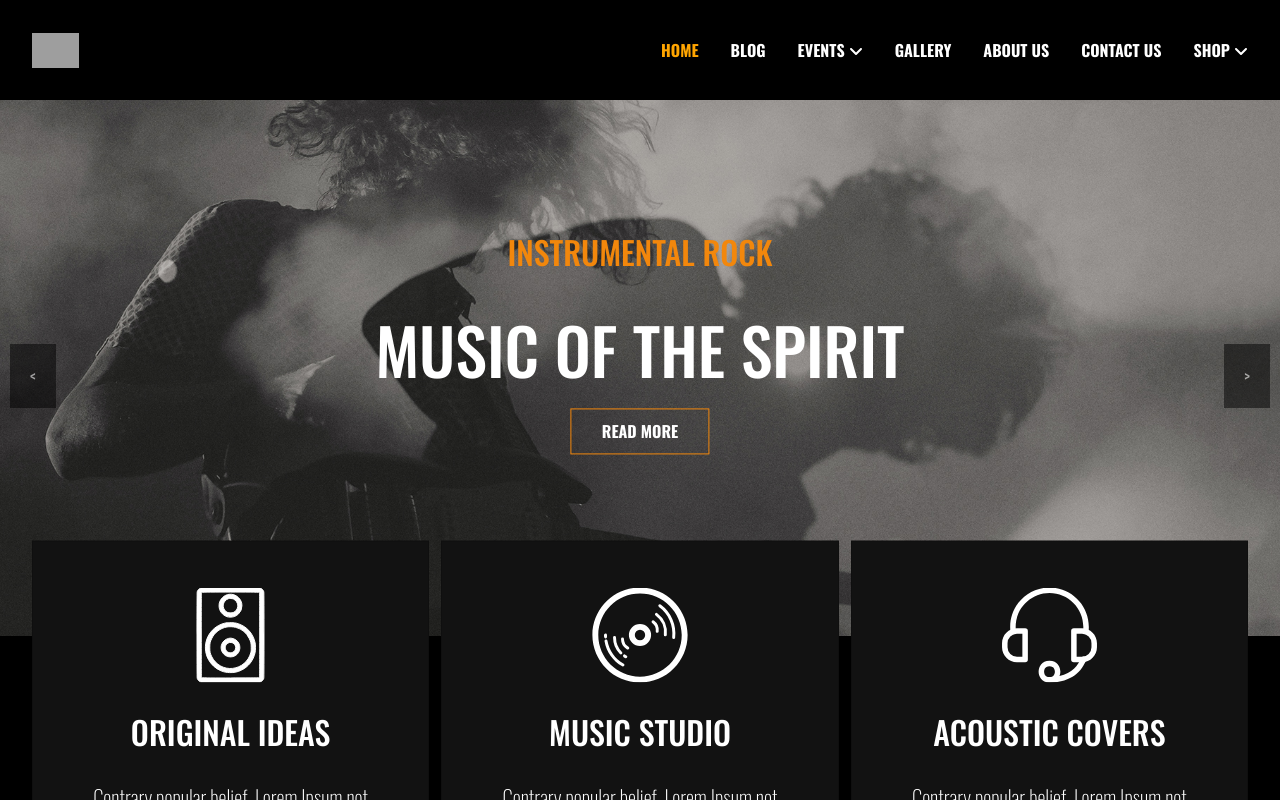
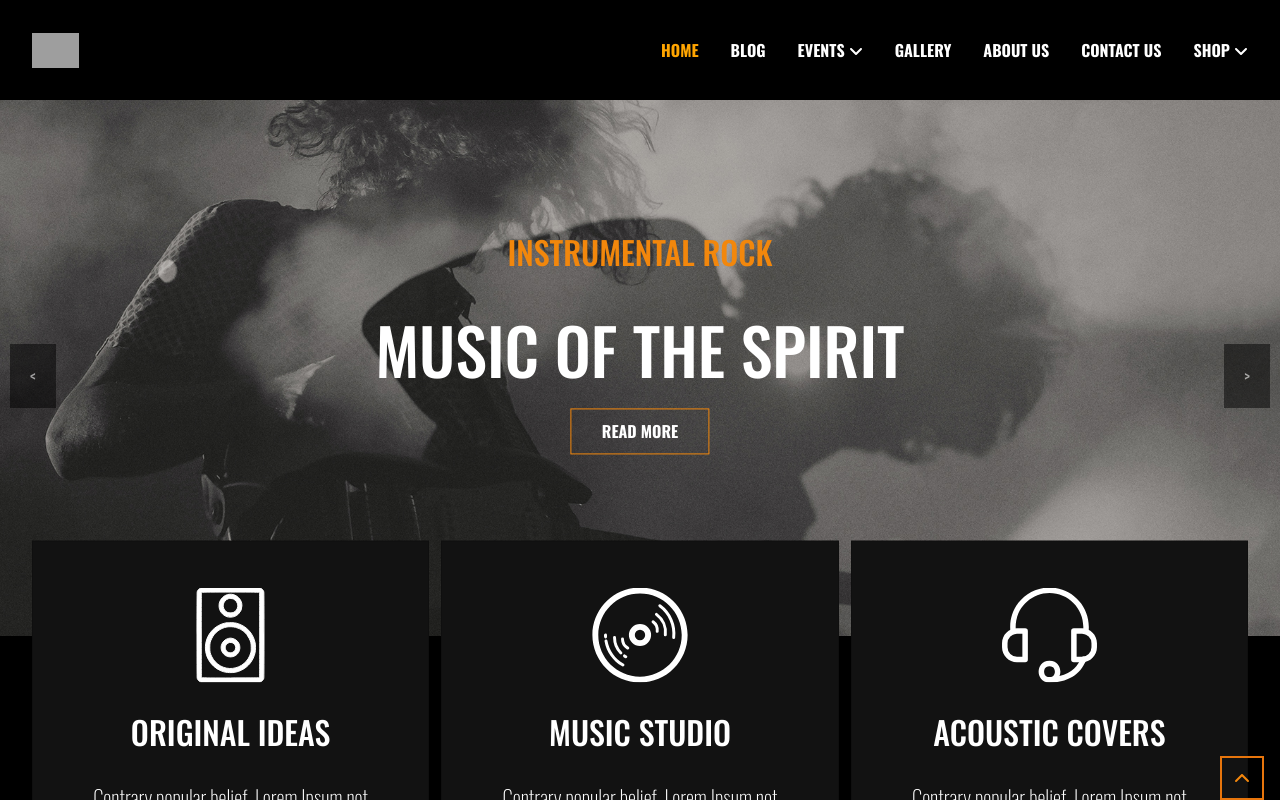
Before and after one commit to AndreaMargutti/proj-html-vuejs, a Vue app: page / in a window 1280 px wide. Shown: the top 800 px of the page. Built offline with nearby package versions, Linux system fonts and the light colour scheme; grey boxes are pictures that could not be loaded.

Commit message:
Added Button Scroll Top

```diff
--- a/src/App.vue
+++ b/src/App.vue
@@ -2,13 +2,20 @@
 import AppHeader from "./components/AppHeader.vue";
 import AppMain from "./components/AppMain.vue";
 import AppFooter from "./components/AppFooter.vue";
+import ScrollTopButton from "./components/ScrollTopButton.vue";
 
 export default {
     name: "App",
     components: {
         AppHeader,
         AppMain,
-        AppFooter
+        AppFooter,
+        ScrollTopButton
+    },
+    methods: {
+        scrollToTop() {
+            window.scrollTo(0, 0);
+        }
     }
 }
 </script>
@@ -20,6 +27,8 @@ export default {
     <AppMain />
     <!-- Main Footer -->
     <AppFooter />
+    <!-- Scroll to Top Button-->
+    <ScrollTopButton @scrollToTop="scrollToTop" />
 </template>
 
 <style lang="scss">
--- /dev/null
+++ b/src/components/ScrollTopButton.vue
@@ -0,0 +1,39 @@
+<script>
+import App from '../App.vue';
+
+export default {
+    data() {
+        return {
+
+        }
+    },
+    methods: {
+        scrollToTop() {
+            this.$emit("scrollToTop");
+        }
+    }
+}
+</script>
+
+<template>
+    <div class="button" id="scrollButton" @click="scrollToTop()">
+        <img src="../assets/img/image (21).svg" alt="Scroll Top">
+    </div>
+</template>
+
+<style lang="scss" scoped>
+.button {
+    position: fixed;
+    z-index: 1;
+    bottom: 0;
+    right: 1rem;
+    color: orange;
+    cursor: pointer;
+
+    img {
+        filter: invert(68%) sepia(72%) saturate(3975%) hue-rotate(358deg) brightness(99%) contrast(93%);
+        border: 2px solid orange;
+        padding: 0.5rem;
+    }
+}
+</style>
```
